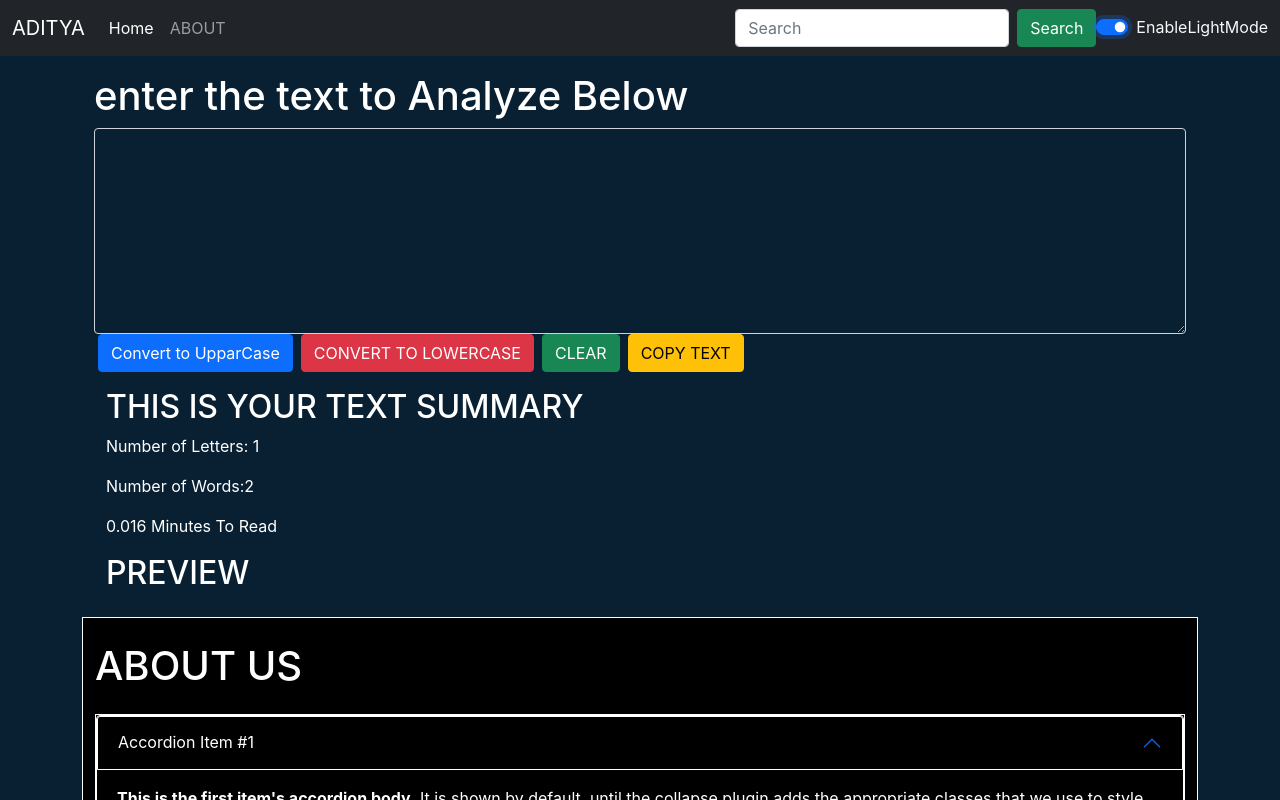
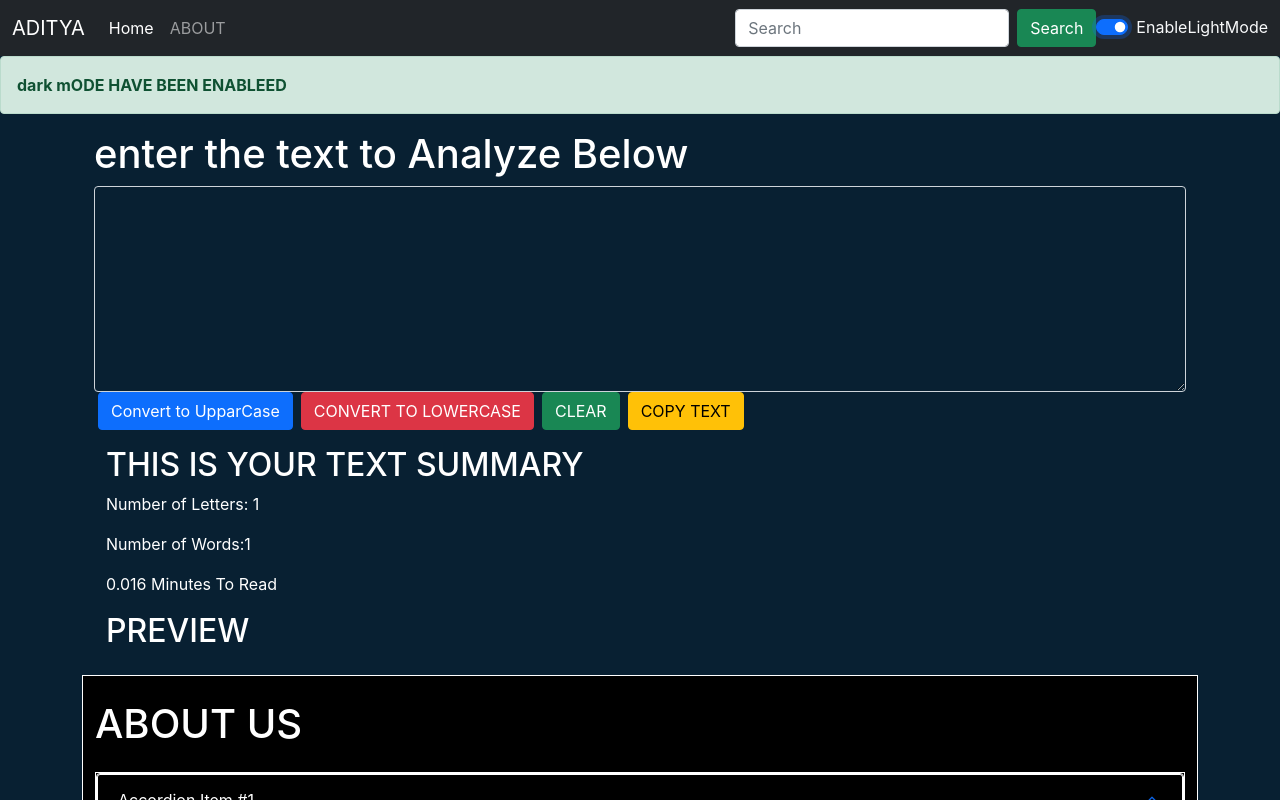
Before and after one commit to Aditya-raj77x/React-, a React (Create React App) app in the folder my-app/: page / in a window 1280 px wide. Both pictures are taken after a click on the switch "EnableDakrMode". Shown: the top 800 px of the page. Built offline with nearby package versions, Linux system fonts and the light colour scheme.

Commit message:
pop messages

```diff
--- a/my-app/src/App.js
+++ b/my-app/src/App.js
@@ -1,33 +1,49 @@
 import { useState } from 'react';
 import './App.css';
 import About from './component/About';
+import Alert from './component/Alert';
 
 import Navbar from './component/Navbar';
 import TextForm from './component/TextForm';
 function App() {
   const [mode, setmode] = useState("Light");
   const [rem, setrem] = useState("EnableDakrMode");
-  const [tvar, settvar] = useState("dark")
+  const [tvar, settvar] = useState("dark");
+  const [alert, setalert] = useState(null);
+  const alt=(message,type)=>{
+    setalert({
+      msg:message,
+      type:type
+    })
+    setTimeout(() => {
+      setalert(null);
+    }, 3000);
+
+  }
   const rex=()=>{
     if(mode==='dark'){
       setmode('light');
-      settvar('dark')
+      settvar('dark');
       setrem('EnableDarkMode');
       document.body.style.backgroundColor='white';
+      alt("light  MODE HAVE BEEN ENABLEED",'primary');
     }
     else{
       setmode('dark');
       settvar('light');
       document.body.style.backgroundColor='#082032';
       setrem('EnableLightMode');
+
+      alt("dark mODE HAVE BEEN ENABLEED",'success');
     }
   }
   return (
     <>
 
 <Navbar title="ADITYA" ab="ABOUT" mode={mode} rem={rem} tvar={tvar} rex={rex}></Navbar>
+<Alert alert={alert}/>
 <div className="container my-3">
-<TextForm heading="enter the text to Analyze Below" mode={mode}/>
+<TextForm alt={alt} heading="enter the text to Analyze Below" mode={mode}/>
 
 </div>
 <div className='container my-4'>
--- /dev/null
+++ b/my-app/src/component/Alert.js
@@ -0,0 +1,16 @@
+import React from 'react'
+
+export default function Alert(props) {
+    const capword=(wo)=>{
+       const lm=wo.toLowerCase();
+       return lm.charAt(0).toUpparCase() + lm.slice(1);
+    }
+  return (
+    props.alert &&<div>
+       <div className={`alert alert-${props.alert.type} alert-dismissible fade show`} role="alert">
+            <strong>{props.alert.msg}</strong>
+
+        </div>
+    </div>
+  )
+}
--- a/my-app/src/component/TextForm.js
+++ b/my-app/src/component/TextForm.js
@@ -6,16 +6,19 @@ export default function TextForm(props) {
     console.log("up was c;icked"+txt);
     let newtxt=txt.toUpperCase();
     setText(newtxt);
+    props.alt("CONVERTED TO UPPARCASE","warning")
   }
   const cop=()=>{
     let cc=document.getElementById("myinput");
     cc.select();
     navigator.clipboard.writeText(cc.value);
+    props.alt("you copyed the text","danger")
 
   }
   const dp=()=>{
     let a=txt.toLowerCase();
     setText(a);
+    props.alt("CONVERTED TO LOWERCASE","warning")
   }
   const hc= (event)=>{
     console.log("get the input ");
@@ -23,6 +26,7 @@ export default function TextForm(props) {
   }
   const sp=()=>{
     setText("");
+    props.alt("CLEARED TO TEXT BOX","primary")
   }
   const [txt, setText] = useState(' ');
   return (
@@ -40,7 +44,7 @@ export default function TextForm(props) {
     <div className='container'>
         <h2> THIS IS YOUR TEXT SUMMARY</h2>
         <p> Number of Letters: {txt.length}  </p>
-        <p>Number of Words:{txt.split(" ").length}</p>
+        <p>Number of Words:{txt.length>0 ? txt.trim().split(" ").length : 0}</p>
         <p>{0.008 * txt.split(" ").length} Minutes To Read</p>
         <h2>PREVIEW</h2>
         <p>{txt.length>0?txt:"Enter Something To priview on the text box above "}</p>
```
